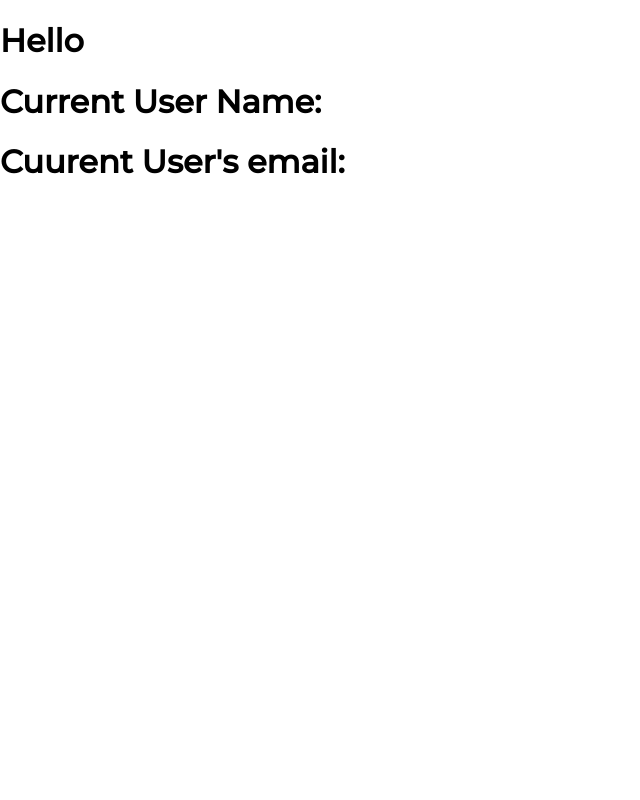
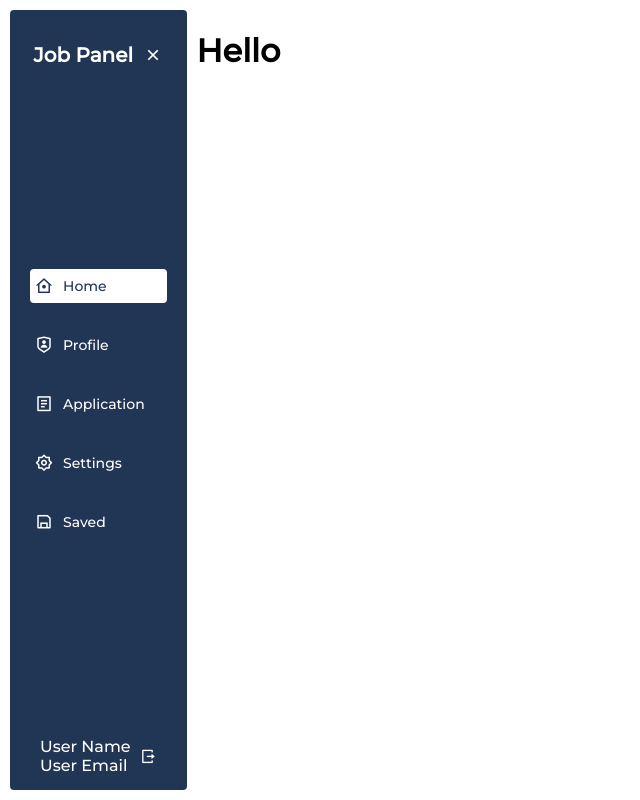
Before and after one commit to WebDeveloper0315/job-site-nextjs-13, a Next.js app: page / in a window 1280 px wide. Shown: the whole page, without its empty margins (0-640 px from the left). Built offline with nearby package versions, Linux system fonts and the light colour scheme; no server answers.

Commit message:
made the layout

```diff
--- a/app/layout.tsx
+++ b/app/layout.tsx
@@ -19,6 +19,9 @@ export default function RootLayout({
 }) {
   return (
     <html lang="en" >
+      <head>
+        <link href="https://cdn.jsdelivr.net/npm/remixicon@3.5.0/fonts/remixicon.css" rel="stylesheet"/>
+      </head>
       <body >
         <AntdProvider>
           {children}
--- a/app/page.tsx
+++ b/app/page.tsx
@@ -1,51 +1,9 @@
 
-import axios from 'axios'
-import {cookies} from 'next/headers'
-
-export async function getUser() {
-  try {
-    const token = cookies().get('token')
-    console.log("---token---", token)
-    const response = await axios.get("http://localhost:3000/api/users/currentuser",
-      {
-        headers: {
-          Cookie: `token=${token?.value}`,
-        },
-      }
-    )
-    return response.data.data
-  } catch (error : any) {
-    console.log('error',error)
-  }
-}
-
-export default async function Home() {
-  const user : any = await getUser()
-  // const [user, setUser] = useState<any>(null)
-
-  // const getUser = async () => {
-  //   try {
-  //     const response = await axios.get('/api/users/currentuser')
-  //     //console.log(response.data)
-  //     setUser(response.data.data)
-  //   } catch (error: any) {
-  //     message.error(error.response.data.message || error.message)
-  //   }
-  // }
-
-  // useEffect(() => {
-  //   getUser()
-  // }, [])
+export default function Home() {
 
   return (
     <div>
       <h1>Hello</h1>
-      <h1>
-        Current User Name: {user && user.name}
-      </h1>
-      <h1>
-        Cuurent User's email: {user && user.email}
-      </h1>
     </div>
   )
 }
--- a/component/AntdProvider.tsx
+++ b/component/AntdProvider.tsx
@@ -1,8 +1,39 @@
 'use client'
 import React from 'react'
 import { ConfigProvider } from 'antd'
+import { usePathname } from 'next/navigation'
 
 export default function AntdProvider({ children }: { children: React.ReactNode }) {
+    const [isSidebarExpanded, setIsSidebarExpanded] = React.useState(true)
+    const menuitems = [
+        {
+            name: "Home",
+            path: "/",
+            icon: "ri-home-7-line"
+        },
+        {
+            name: "Profile",
+            path: "/profile",
+            icon: "ri-shield-user-line"
+        },
+        {
+            name: "Application",
+            path: "/application",
+            icon: "ri-file-list-2-line"
+        },
+        {
+            name: "Settings",
+            path: "/settings",
+            icon: "ri-settings-2-line"
+        },
+        {
+            name: "Saved",
+            path: "/saved",
+            icon: "ri-save-line"
+        }
+    ]
+
+    const pathname = usePathname()
     return (
 
         <ConfigProvider
@@ -17,7 +48,56 @@ export default function AntdProvider({ children }: { children: React.ReactNode }
                 },
             }}
         >
-            {children}
+
+            {/* if route is login or register, don't show layout */}
+            {pathname === '/login' || pathname === '/register' ? (
+                <div>
+                    {children}
+                </div>
+            ):(
+                <div className='layout-parent'>
+                    <div className="sidebar">
+                        <div className='logo'>
+                            {isSidebarExpanded && <h1>Job Panel</h1>}
+                            {!isSidebarExpanded && <i className="ri-menu-2-line"
+                                onClick={() => setIsSidebarExpanded(!isSidebarExpanded)}
+                            ></i>}
+                            {isSidebarExpanded && <i className="ri-close-line"
+                                onClick={() => setIsSidebarExpanded(!isSidebarExpanded)}
+                            ></i>}
+                        </div>
+
+                        <div className='menu-items'>
+                            {menuitems.map((item, index) => {
+                                const isActive = pathname === item.path
+                                return (
+                                    <div className={`menu-item ${isActive ? "active-menu-item" : ""}`}
+                                    style={{justifyContent: isSidebarExpanded ? "flex-start": "center",}}
+                                    >
+                                        <i className={item.icon}>
+                                        </i>
+                                        <span>{isSidebarExpanded && item.name}</span>
+                                    </div>
+                                )
+                            })}
+                        </div>
+
+                        <div className='user-info'>
+                            {isSidebarExpanded && (
+                            <div className='flex flex-col'>
+                                <span>User Name</span>
+                                <span>User Email</span>
+                            </div>
+                            )}
+                            <i className="ri-logout-box-r-line"></i>
+                        </div>
+                    </div>
+                    <div className="body">
+                        {children}
+                    </div>
+                </div>
+            )}
+            {/* {children} */}
         </ConfigProvider>
 
     )
--- a/styles/layout.css
+++ b/styles/layout.css
@@ -0,0 +1,75 @@
+.layout-parent {
+    display: flex;
+    padding: 10px;
+    gap: 10px;
+    height: 100vh;
+}
+
+.sidebar{
+    display: flex;
+    flex-direction: column;
+    justify-content: space-between;
+    height: 100%;
+    background-color: var(--primary);
+    border-radius: 4px;
+    padding: 5px 20px;
+}
+
+.logo {
+    display: flex;
+    align-items: center;
+    justify-content: center;
+    gap: 10px;
+    margin-top: 15px;
+}
+
+.logo h1 {
+    font-size: 20px;
+    font-weight: bold;
+    color: white;
+}
+
+.logo i {
+    font-size: 20px;
+    color: white;
+}
+
+.menu-items {
+    display: flex;
+    flex-direction: column;
+    gap: 25px;
+
+}
+
+.menu-item {
+    color: white;
+    display: flex;
+    gap: 10px;
+    align-items: center;
+
+    cursor: pointer;
+    padding: 7px 5px;
+}
+
+.menu-item i {
+    font-size: 18px !important;
+}
+
+.menu-item span {
+    font-size: 14px;
+}
+
+.active-menu-item {
+    /* border: 1px solid white; */
+    background-color: white !important;
+    color: var(--primary) !important;
+    border-radius: 4px;
+}
+
+.user-info {
+    display: flex;
+    align-items: center;
+    gap: 10px;
+    padding: 10px;
+    color: white !important;
+}
```
